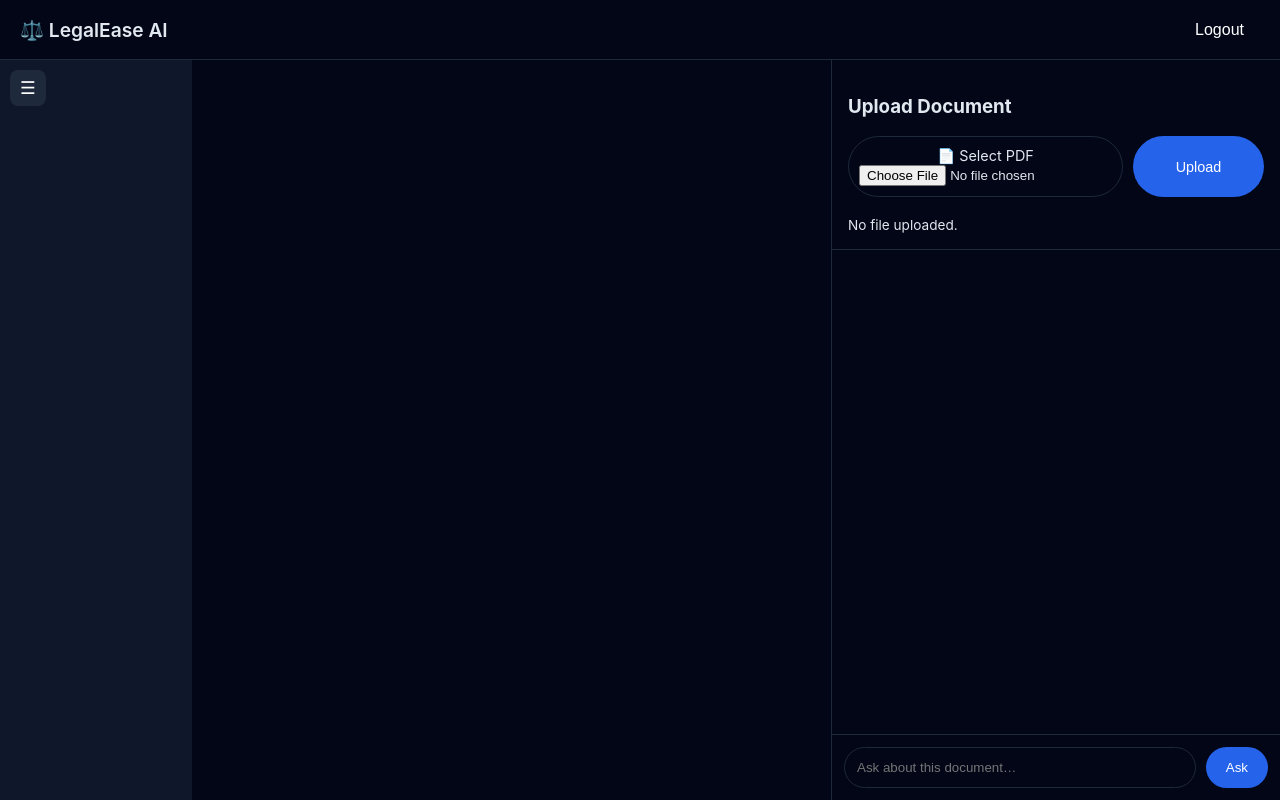
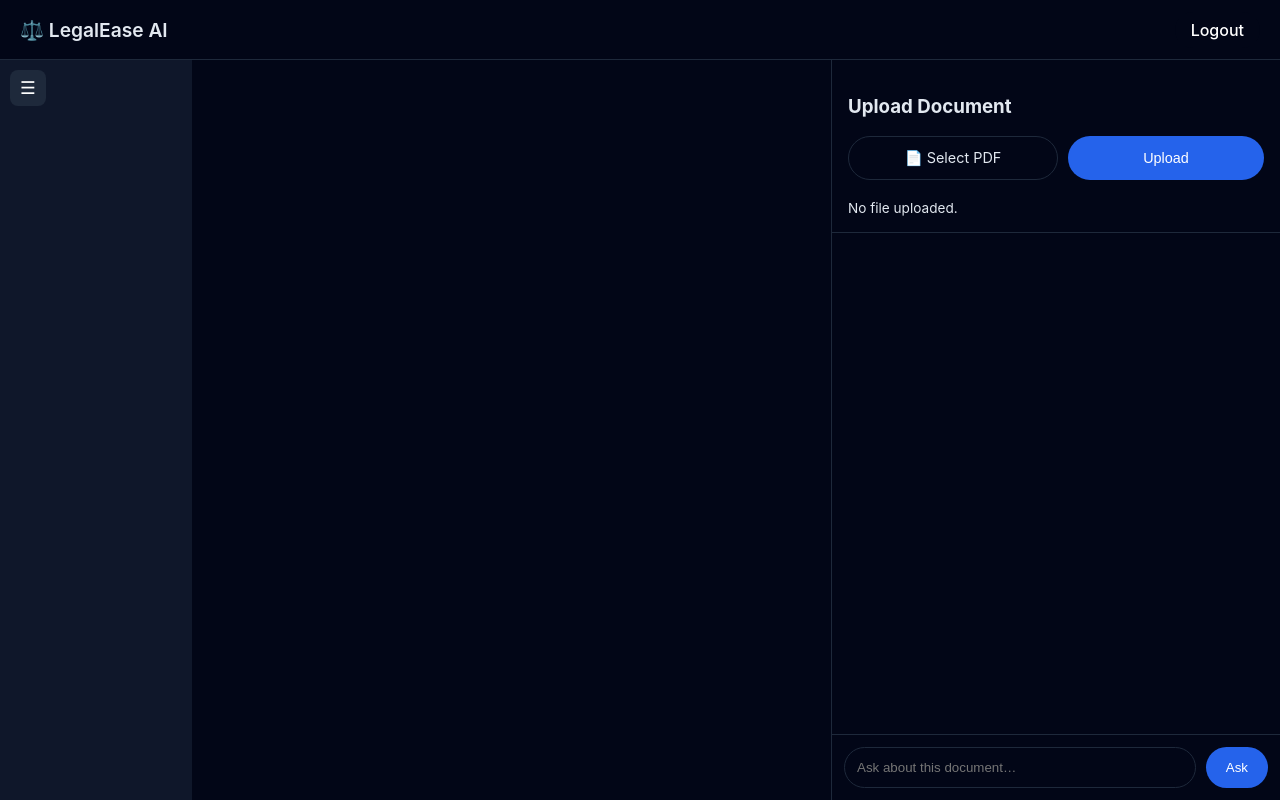
Before and after one commit to Lecon-a/legal-expert-system, a Flask app: page /dashboard in a window 1280 px wide. Run offline with Flask 3, Linux system fonts and the light colour scheme; a user stored in the database is signed in.

Commit message:
update the dashboard css file

```diff
--- a/auth.py
+++ b/auth.py
@@ -1,4 +1,4 @@
-from flask import Blueprint, request, jsonify, session
+from flask import Blueprint, request, jsonify, session, redirect
 from werkzeug.security import generate_password_hash, check_password_hash
 from database import get_conn
 
@@ -78,4 +78,4 @@ def login():
 @auth_bp.get("/logout")
 def logout():
     session.clear()
-    return jsonify({"success": True})
+    return redirect("/")
--- a/static/css/dashboard.css
+++ b/static/css/dashboard.css
@@ -13,6 +13,10 @@ body {
     font-family: -apple-system, BlinkMacSystemFont, system-ui, Roboto, sans-serif;
     background: #0f172a;
     color: #e2e8f0;
+}
+
+a {
+    text-decoration: none;
 }
 
 /* ===========================
@@ -377,6 +381,43 @@ header {
     background: #1d4ed8;
 }
 
+/* Hide native file input completely */
+.upload-label input[type="file"] {
+    position: absolute;
+    opacity: 0;
+    pointer-events: none;
+    width: 0;
+    height: 0;
+}
+
+/* Style the label as the button */
+.upload-label {
+    position: relative;
+    display: flex;
+    align-items: center;
+    justify-content: center;
+    padding: 12px 16px;
+    border-radius: 999px;
+    border: 1px solid #1e293b;
+    background: #020617;
+    color: #e2e8f0;
+    cursor: pointer;
+    font-size: 0.9rem;
+    transition: all 0.25s ease;
+    overflow: hidden;
+}
+
+/* Hover effect */
+.upload-label:hover {
+    background: #1e293b;
+    border-color: #2563eb;
+}
+
+/* Click animation (nice UX) */
+.upload-label:active {
+    transform: scale(0.97);
+}
+
 /* ===========================
    ANIMATIONS
 =========================== */
--- a/templates/dashboard.html
+++ b/templates/dashboard.html
@@ -13,9 +13,9 @@
         <div>⚖️ LegalEase AI</div>
         <!-- Nav Links -->
         <div id="navLinks">
-            <button class="cta-btn" onclick="window.location.href='/logout'">
+            <a href="/logout" class="cta-btn" >
                 Logout
-            </button>
+            </a>
         </div>
     </header>
 
```
